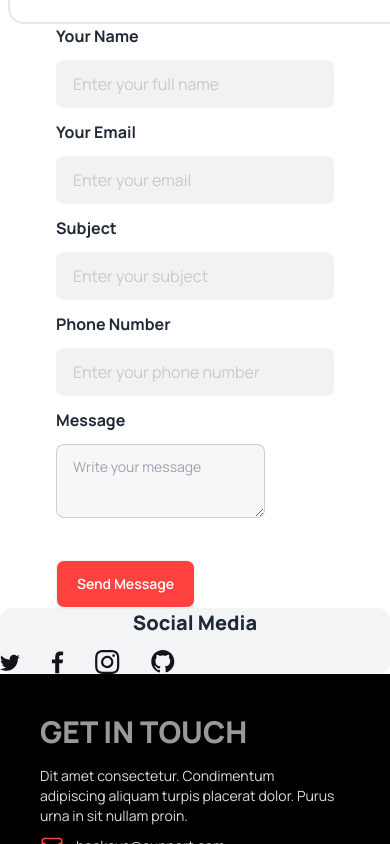
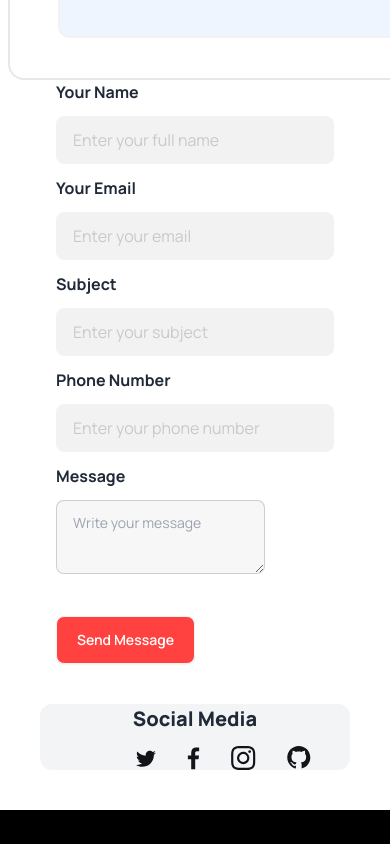
Before and after one commit to mParvez0/B9A1-Assignment-3, a plain HTML site: page index.html in a window 390 px wide. Shown: the part 7364-8208 px from the top of the page. Drawn offline with nearby package versions, Linux system fonts and the light colour scheme.

Commit message:
rechack assignment

```diff
--- a/index.html
+++ b/index.html
@@ -82,8 +82,9 @@
                 </div>
               </div>
         </nav>
-
+        <!-- navbar section ends -->
     </header>
+    <!-- header section ends -->
     <!-- main section starts -->
     <main>
       <!-- banner section starts -->
@@ -117,6 +118,7 @@
             <a href="#slide1" class="btn btn-circle">❯</a>
           </div>
         </div>
+        <!-- banner section ends -->
         <!-- <div
         class="lg:max-w-[600px] p-4 mr-4 lg:p-10 bg-black rounded-2xl absolute translate-y-[190px] lg:translate-y-[350px] lg:ml-[520px] border">
         <h1 class="text-xl lg:text-2xl font-extrabold text-white mb-4">Meet all the heroes from the field</h1>
@@ -153,6 +155,7 @@
           </div>
          </div>
        </div>
+       <!-- professional section ends -->
        <!-- Program Sections starts -->
        <section class="mt-20">
         <div class="text-center">
@@ -196,6 +199,7 @@
 
 
        </section>
+       <!-- program sections ends -->
        <!-- Products section starts -->
        <section>
         <div class="text-center mt-10 space-y-3">
@@ -645,7 +649,8 @@
 
         </div>
        </section>
-          <!-- Clients Question section -->
+       <!-- Products section ends -->
+       <!-- Clients Question section starts -->
        <section>
         <div class="mt-10 text-center space-y-6">
           <h1 class="font-extrabold text-4xl">Clients Question</h1>
@@ -713,14 +718,16 @@
           </div>
         </div>
        </section>
-       <!-- Get In Touch -->
+       <!-- Clients Question section ends -->
+       <!-- Get In Touch section starts -->
        <section>
-        <div class="text-center space-y-2">
+        <!-- head -->
+        <div class="text-center space-y-2 my-10">
           <h1 class="font-extrabold text-3xl">Get In Touch</h1>
           <p>Dit amet consectetur. Condimentum dignissim adipiscing aliquam turpis placerat <br>
            dolor. Purus urna in sit nullam proin. </p>
         </div>
-
+        <!-- main -->
        <div class="lg:flex gap-10 lg:mx-[135px] mx-2">
         <div class="space-y-6 border-solid border-2 border-[#1313181A] w-[474px] h-[764px] rounded-2xl items-center px-12 py-6">
           <!-- phone -->
@@ -1134,13 +1141,14 @@
        </div>
 
        </section>
-       <!-- Social Media section -->
+       <!-- Get In Touch section ends -->
+       <!-- Social Media section starts -->
        <section>
-          <div class="bg-gray-100 items-center lg:px-[510px] lg:py-[50px] lg:w-[1170px] lg:h-[150px] rounded-xl lg:mx-[135px] space-y-3 text-center sm:w-[135px] sm:h-[140px] sm:px-[80px]">
+          <div class="bg-gray-100 items-center lg:px-[510px] lg:py-[50px] lg:w-[1170px] lg:h-[150px] rounded-xl lg:mx-[135px] space-y-3 text-center sm:w-[135px] sm:h-[140px] sm:px-[80px] mx-10 my-10">
             <div>
               <h1 class="font-extrabold text-[20px]">Social Media</h1>
             </div>
-            <div class=" ">
+            <div class="ml-24 lg:ml-0">
               <svg xmlns="http://www.w3.org/2000/svg" width="175" height="24" viewBox="0 0 175 24" fill="none">
                 <path d="M19.8879 6.65563C19.1421 6.98551 18.3548 7.19169 17.5262 7.31539C18.3548 6.82057 19.0178 6.0371 19.3078 5.0887C18.5206 5.54228 17.6505 5.87216 16.6975 6.07834C15.9517 5.29487 14.8745 4.80005 13.7143 4.80005C11.4769 4.80005 9.6539 6.6144 9.6539 8.84109C9.6539 9.17097 9.69533 9.45962 9.7782 9.74827C6.42212 9.58333 3.39751 7.97516 1.36729 5.50105C1.03583 6.11957 0.828661 6.77934 0.828661 7.52157C0.828661 8.92356 1.53302 10.1606 2.65171 10.9029C1.98879 10.8616 1.36729 10.6967 0.787228 10.408V10.4493C0.787228 12.4286 2.19595 14.078 4.06044 14.4491C3.72897 14.5315 3.35608 14.5728 2.98318 14.5728C2.73458 14.5728 2.44455 14.5315 2.19595 14.4903C2.73458 16.0985 4.22617 17.2943 6.00779 17.2943C4.59907 18.3664 2.85888 19.0262 0.95296 19.0262C0.621495 19.0262 0.290031 19.0262 0 18.9849C1.82305 20.1395 3.93614 20.7993 6.25639 20.7993C13.7558 20.7993 17.8576 14.614 17.8576 9.25345C17.8576 9.0885 17.8576 8.88233 17.8576 8.71739C18.6449 8.18133 19.3492 7.48033 19.8879 6.65563Z" fill="#131318"/>
                 <path d="M55.2142 23.1658V13.3286H51.8879V9.49479H55.2142V6.6675C55.2142 3.38645 57.2278 1.59985 60.1687 1.59985C61.5775 1.59985 62.7882 1.70424 63.1411 1.75089V5.17978L61.1014 5.18071C59.5019 5.18071 59.1922 5.93712 59.1922 7.0471V9.49479H63.0068L62.5101 13.3286H59.1922V23.1658H55.2142Z" fill="#131318"/>
@@ -1152,10 +1160,10 @@
             </div>
           </div>
        </section>
+       <!-- Social Media section ends -->
     </main>
-
+    <!-- main section ends -->
     <!-- footer section starts -->
-
     <footer class="font-manrope footer p-10 bg-black text-neutral-content lg:w-[1440px] lg:h-[454px] items-center ">
       <nav>
         <header class="footer-title text-3xl text-white font-extrabold">Get In Touch</header>
@@ -1203,6 +1211,6 @@
         <a class="link link-hover">Hockeys for Adult</a>
       </nav>
     </footer>
-
+    <!-- footer section ends -->
 </body>
 </html>
```
